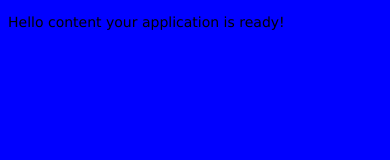
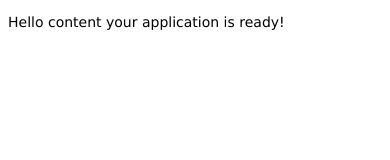
Before and after one commit to AnthonyV89/myApp, a plain HTML site: page index.html in a window 390 px wide. Drawn offline with Linux system fonts and the light colour scheme; some packages are replaced by stand-ins of ours.

Commit message:
some branche changes

```diff
--- a/sass/main.scss
+++ b/sass/main.scss
@@ -1,5 +1,6 @@
 body {
-    background: blue;
+    background: white;
     font-family: Verdana;
     font-size: 14px;
+    color: black;
 }
```
Also changed, not shown: css/main.css, sass/main.css, sass/main.min.css, 1 other file.
